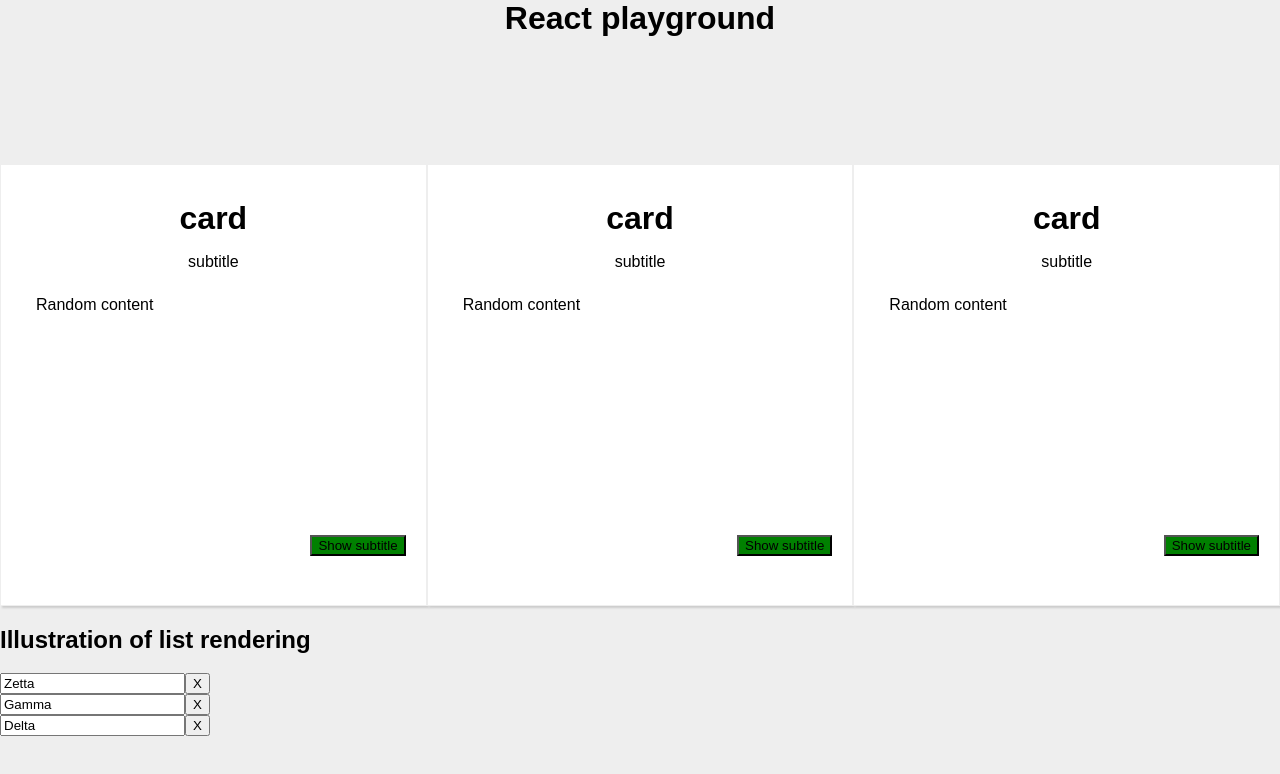
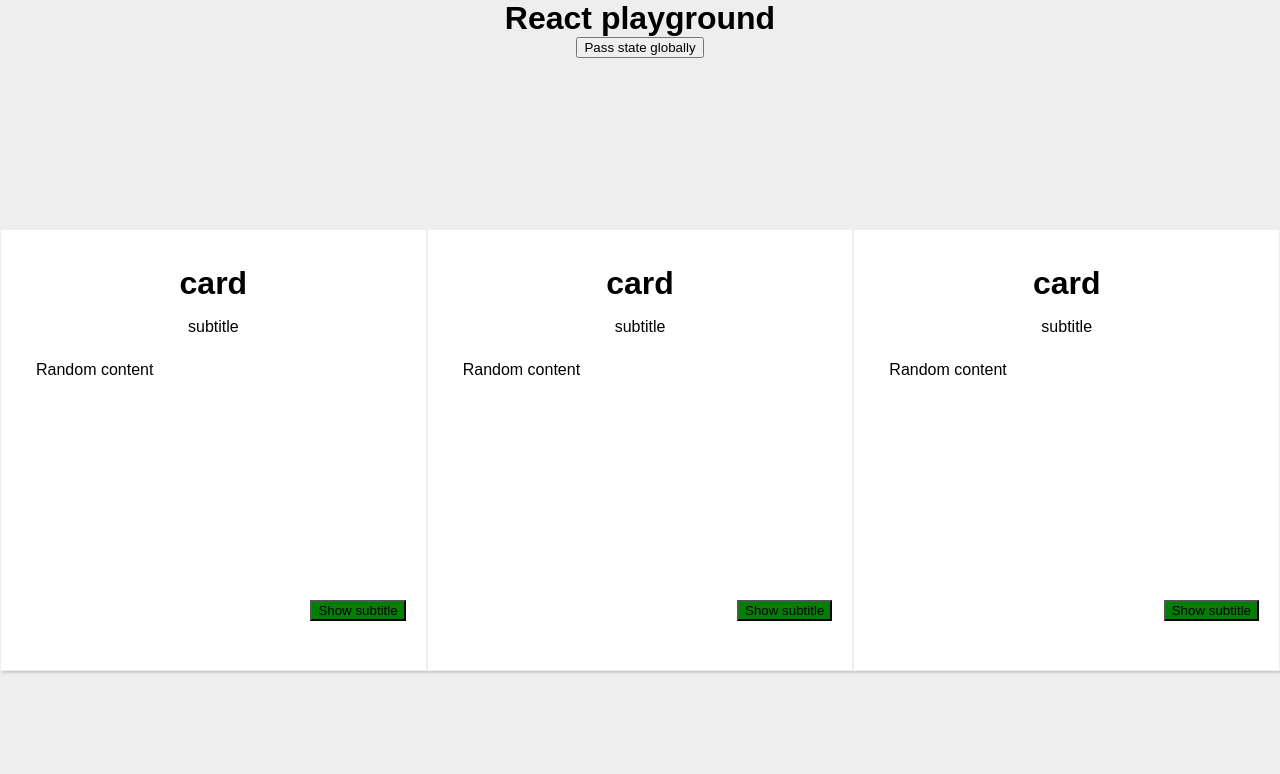
Before and after one commit to dragos-triteanu/enginizer-react, a React (Create React App) app: page / in a window 1280 px wide. Shown: the top 774 px of the page. Built offline with nearby package versions, Linux system fonts and the light colour scheme.

Commit message:
Added new 16.3 Context API example and removed used inputs, so that the app be as simple as possible for playground purposes

```diff
--- a/src/components/Card/Card.js
+++ b/src/components/Card/Card.js
@@ -3,6 +3,7 @@ import React, {Component} from 'react';
 import './Card.css';
 import Radium from "radium";
 import * as PropTypes from "prop-types";
+import {AuthContext} from "../../containers/App";
 
 class CardComponent extends Component {
   state = {
@@ -49,6 +50,9 @@ class CardComponent extends Component {
           <content
               onClick={this.props.click}
               style={styles.contentStyle}> {this.props.children[0]}
+            <AuthContext.Consumer>
+              {auth => auth ? <p>passed state</p> : null}
+            </AuthContext.Consumer>
           </content>
           <footer>
             {this.props.children[1]}
--- a/src/containers/App.css
+++ b/src/containers/App.css
@@ -1,7 +1,3 @@
-.centered {
-  text-align: center;
-}
-
 .App{
   background-color: #eee;
   height: 100vh;
@@ -11,6 +7,7 @@
 
 .AppHeader{
   height: 100px;
+  text-align: center;
 }
 
 .AppContent{
--- a/src/containers/App.js
+++ b/src/containers/App.js
@@ -3,6 +3,8 @@ import './App.css';
 import Radium, {StyleRoot} from "radium";
 import InputComponent from "../components/Input/Input";
 import CardList from "../components/CardList/CardList";
+
+export const AuthContext = React.createContext(false);
 
 class App extends Component {
   state = {
@@ -24,7 +26,8 @@ class App extends Component {
       '@media (max-width: 1000px)': {
         display: 'none'
       }
-    }
+    },
+    authenticated: false
   };
 
   render() {
@@ -33,56 +36,29 @@ class App extends Component {
           <div className="App">
             <div className="AppHeader">
               <h1 className="centered">React playground</h1>
+              <button
+                  className="centered"
+                  onClick={this.passStateToChildren.bind(this)}>Pass state
+                globally
+              </button>
             </div>
             <div className="AppContent">
-              <CardList cards={this.state.cards}/>
-              <div className="inputSwarm">
-                <h2>Illustration of list rendering</h2>
-                {
-                  this.state.components.map((component, index) => {
-                    return <InputComponent key={component.id}
-                                           delete={() =>
-                                               this.deletePersonHandler(
-                                                   component.id)}
-                                           change={(e) => this.inputChange(
-                                               e,
-                                               component.id)}
-                                           initVal={component.name}/>
-                  })
-                }
-              </div>
+              <AuthContext.Provider value={this.state.authenticated}>
+                <CardList cards={this.state.cards}/>
+              </AuthContext.Provider>
             </div>
           </div>
         </StyleRoot>
     );
   }
 
-  renameHandler = (param) => {
-    console.log(this.state.components[0].name);
-    // Don't mutate like this this.state.components[0].name = 'Lalaband';
-    this.setState({
-      components: [
-        {id: 1, name: param + Math.random()},
-        {name: 'q'},
-        {name: 'z'}
-      ]
-    })
-  };
-
-  inputChange = (event, componentId) => {
-    console.log("inputChange::", event, componentId);
-
-    let components = [...this.state.components];
-    components[componentId - 1].name = event.target.value;
-    this.setState(components);
-  };
-
-  deletePersonHandler = (event) => {
-    const componets = this.state.components;
-    componets.splice(event, 1);
-    debugger
-    this.setState({components: componets});
-  };
+  passStateToChildren(event) {
+    this.setState((previousState, props) => {
+      return {
+        authenticated: !previousState.authenticated
+      }
+    });
+  }
 }
 
 export default Radium(App);
```
Also changed, not shown: 1 other file (tests, documents, lock files or other folders).
